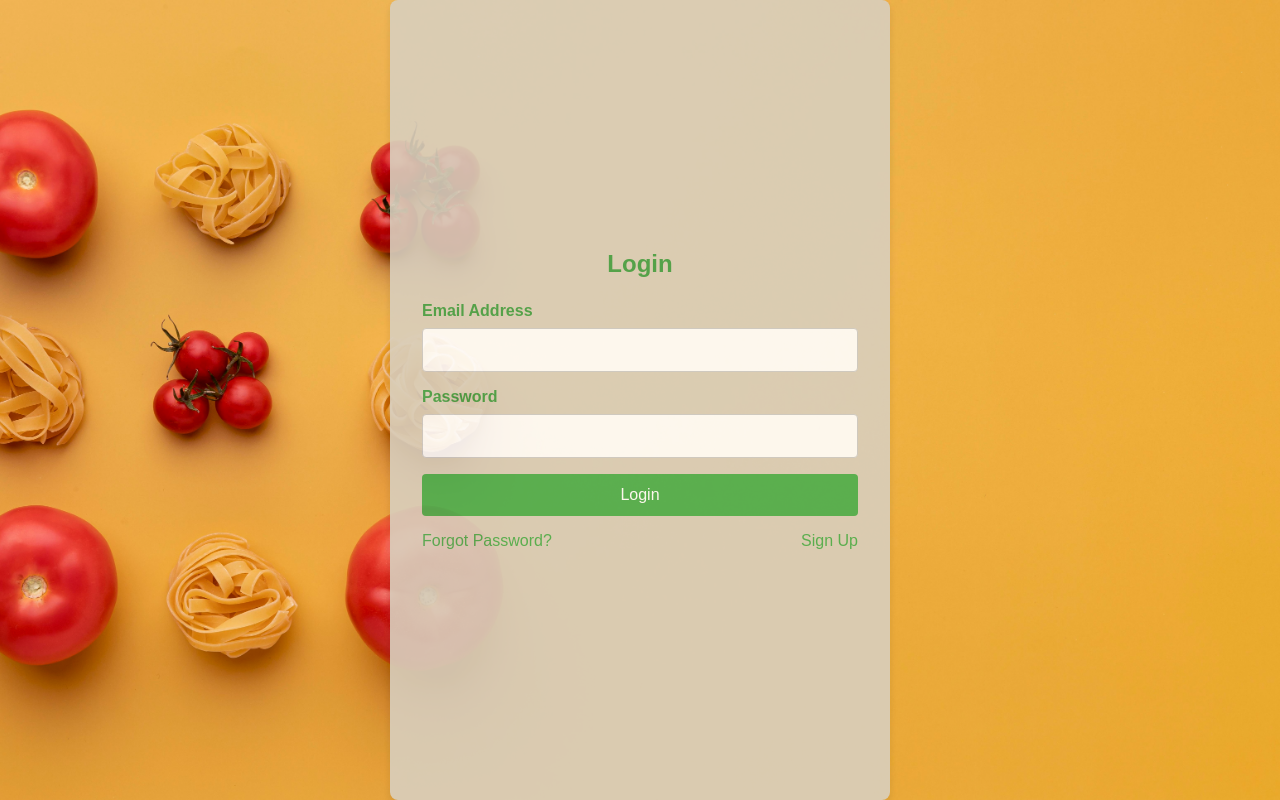
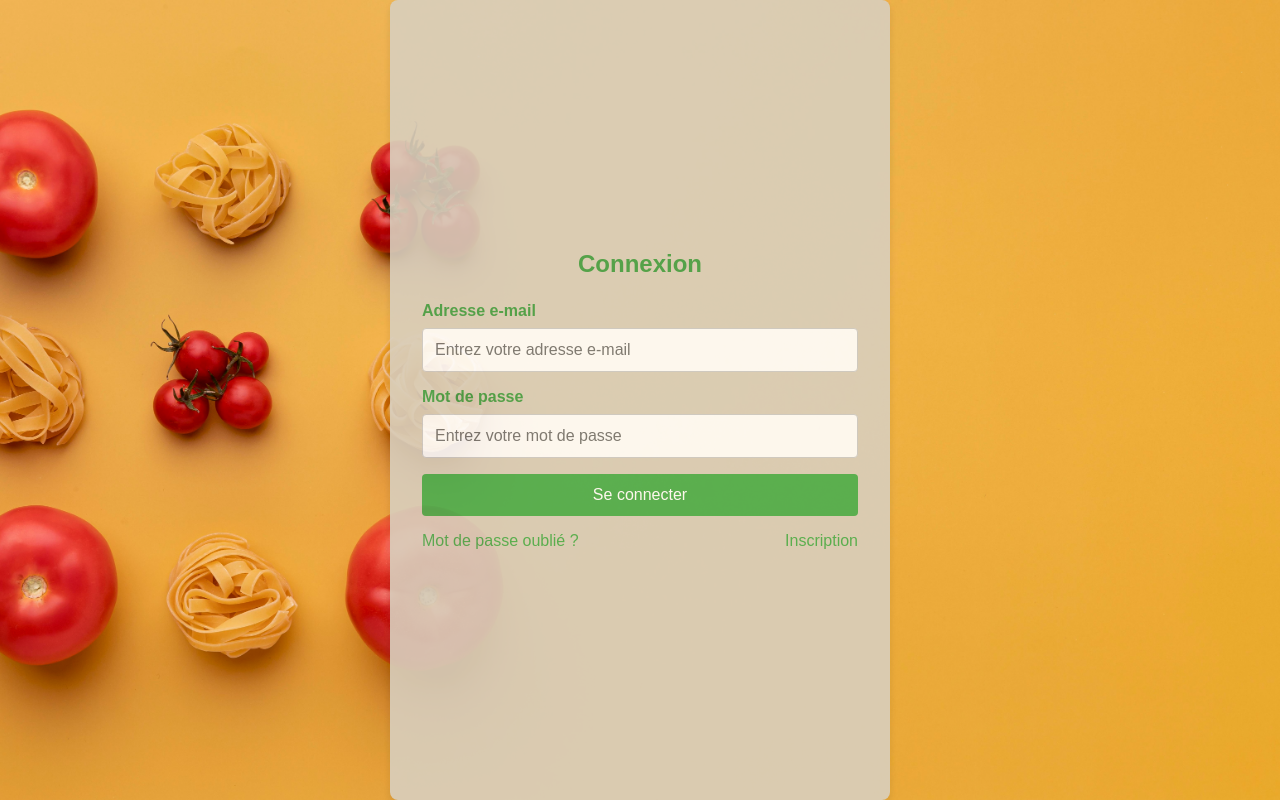
Before and after one commit to Paul-Berdier/FoodLink, a Flask app: page /login in a window 1280 px wide. Run offline with Flask 3, Linux system fonts and the light colour scheme.

Commit message:
Localize templates and use dynamic asset URL resolution
Updated templates to support French localization and replaced hardcoded asset links with Flask's `url_for` function for more reliable URL generation. Adjusted text in login, index, and register templates to enhance user experience.

```diff
--- a/web/templates/index.html
+++ b/web/templates/index.html
@@ -4,7 +4,7 @@
     <meta charset="UTF-8">
     <meta name="viewport" content="width=device-width, initial-scale=1.0">
     <title>FoodLink - Redistribution Alimentaire</title>
-    <link rel="stylesheet" href="style.css">
+    <link rel="stylesheet" href="{{ url_for('static', filename='index.css') }}">
 </head>
 <body>
     <!-- Navigation -->
--- a/web/templates/login.html
+++ b/web/templates/login.html
@@ -1,28 +1,28 @@
 <!DOCTYPE html>
-<html lang="en">
+<html lang="fr">
 <head>
     <meta charset="UTF-8">
     <meta name="viewport" content="width=device-width, initial-scale=1.0">
-    <title>Login Page</title>
-    <link rel="stylesheet" href="login.css">
+    <title>Connexion - FoodLink</title>
+    <link rel="stylesheet" href="{{ url_for('static', filename='login.css') }}">
 </head>
 <body>
     <div class="login-container">
-        <h2>Login</h2>
-        <form action="/login" method="POST">
+        <h2>Connexion</h2>
+        <form action="{{ url_for('login') }}" method="POST">
             <div class="input-group">
-                <label for="email">Email Address</label>
-                <input type="email" id="email" name="email" required>
+                <label for="email">Adresse e-mail</label>
+                <input type="email" id="email" name="email" placeholder="Entrez votre adresse e-mail" required>
             </div>
             <div class="input-group">
-                <label for="password">Password</label>
-                <input type="password" id="password" name="password" required>
+                <label for="password">Mot de passe</label>
+                <input type="password" id="password" name="password" placeholder="Entrez votre mot de passe" required>
             </div>
-            <button type="submit" class="login-btn">Login</button>
+            <button type="submit" class="login-btn">Se connecter</button>
         </form>
         <div class="options">
-            <a href="#" class="forgot-password">Forgot Password?</a>
-            <a href="register.html" class="signup">Sign Up</a>
+            <a href="{{ url_for('reset_password') }}" class="forgot-password">Mot de passe oublié ?</a>
+            <a href="{{ url_for('register') }}" class="signup">Inscription</a>
         </div>
     </div>
 </body>
--- a/web/templates/register.html
+++ b/web/templates/register.html
@@ -4,7 +4,7 @@
     <meta charset="UTF-8">
     <meta name="viewport" content="width=device-width, initial-scale=1.0">
     <title>Inscription</title>
-    <link rel="stylesheet" href="signup.css">
+    <link rel="stylesheet" href="{{ url_for('static', filename='register.css') }}">
 </head>
 <body>
     <div class="signup-container">
```
